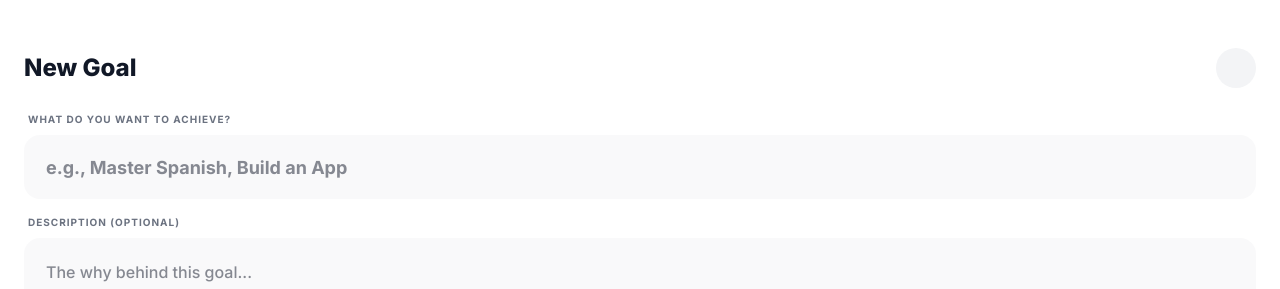
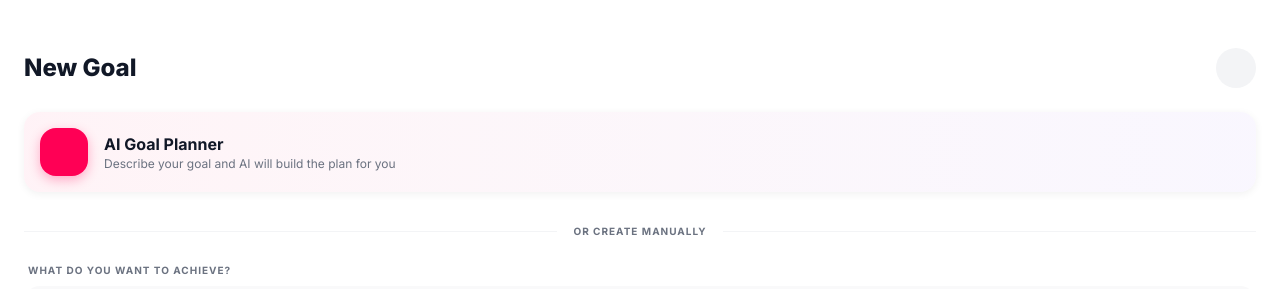
Before and after one commit to Rikkayyy/pursuit-v2, a Next.js app: page /goals/new in a window 1280 px wide. Shown: the top 289 px of the page. Built offline with nearby package versions, Linux system fonts and the light colour scheme; no server answers; some icons are missing.

Commit message:
Uncommented AI Goal Planner from new goal page

```diff
--- a/src/app/(dashboard)/goals/new/page.tsx
+++ b/src/app/(dashboard)/goals/new/page.tsx
@@ -16,7 +16,7 @@
       </header>
       <main className="px-6">
         {/* AI Option */}
-        {/* <Link href="/goals/ai">
+        <Link href="/goals/ai">
           <div className="mb-8 bg-gradient-to-r from-primary/5 to-chart-5/5 rounded-2xl p-4 flex items-center gap-4 shadow-[0_2px_8px_rgba(0,0,0,0.06)] active:scale-[0.98] transition-all">
             <div
               className="w-12 h-12 rounded-2xl flex items-center justify-center text-white text-xl flex-shrink-0"
@@ -32,13 +32,13 @@
             </div>
             <Icon icon="solar:arrow-right-linear" className="text-muted-foreground" />
           </div>
-        </Link> */}
+        </Link>
 
-        {/* <div className="flex items-center gap-4 mb-6">
+        <div className="flex items-center gap-4 mb-6">
           <div className="flex-1 h-px bg-border" />
           <span className="text-[10px] font-bold text-muted-foreground uppercase tracking-widest">Or create manually</span>
           <div className="flex-1 h-px bg-border" />
-        </div> */}
+        </div>
 
         <GoalForm />
       </main>
```
